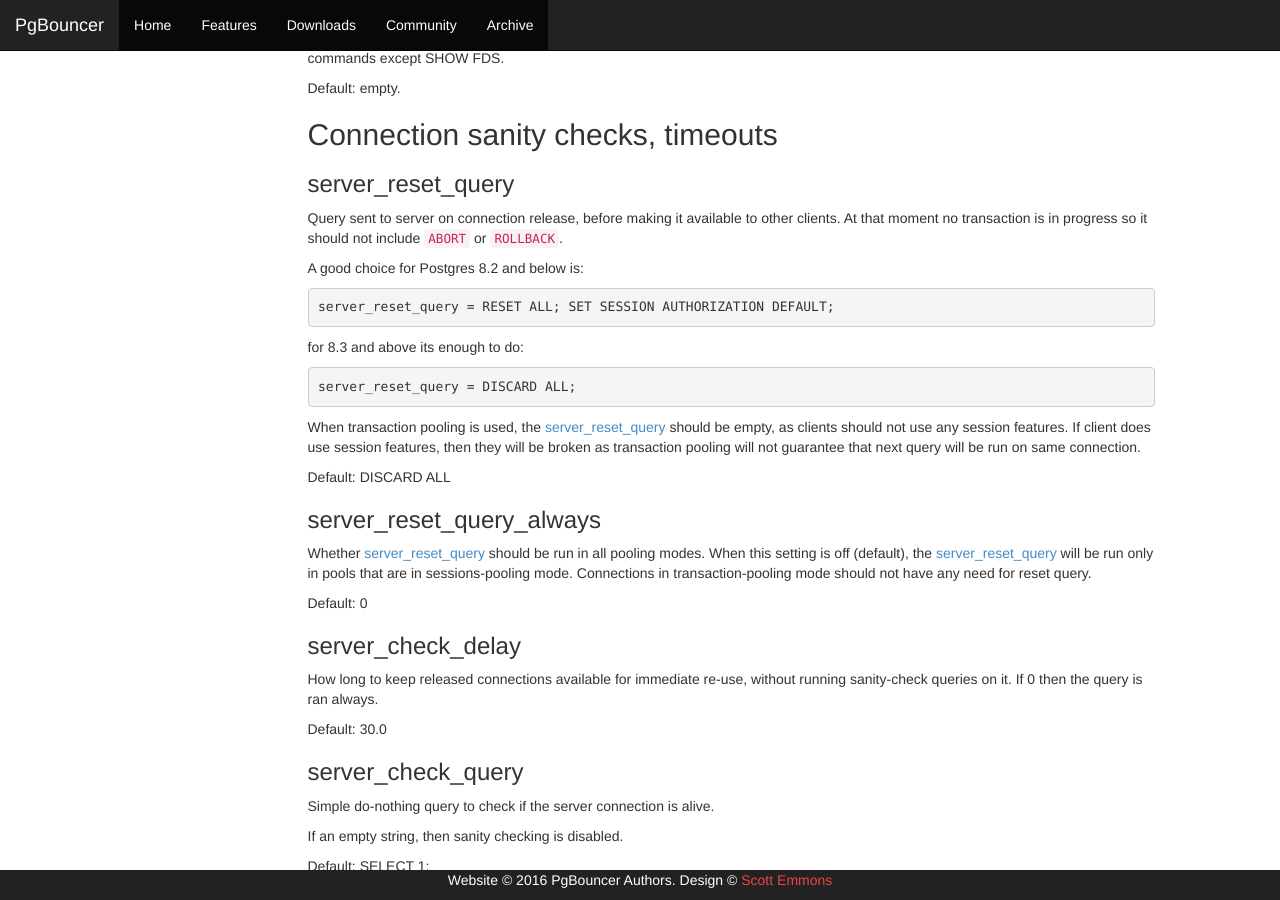
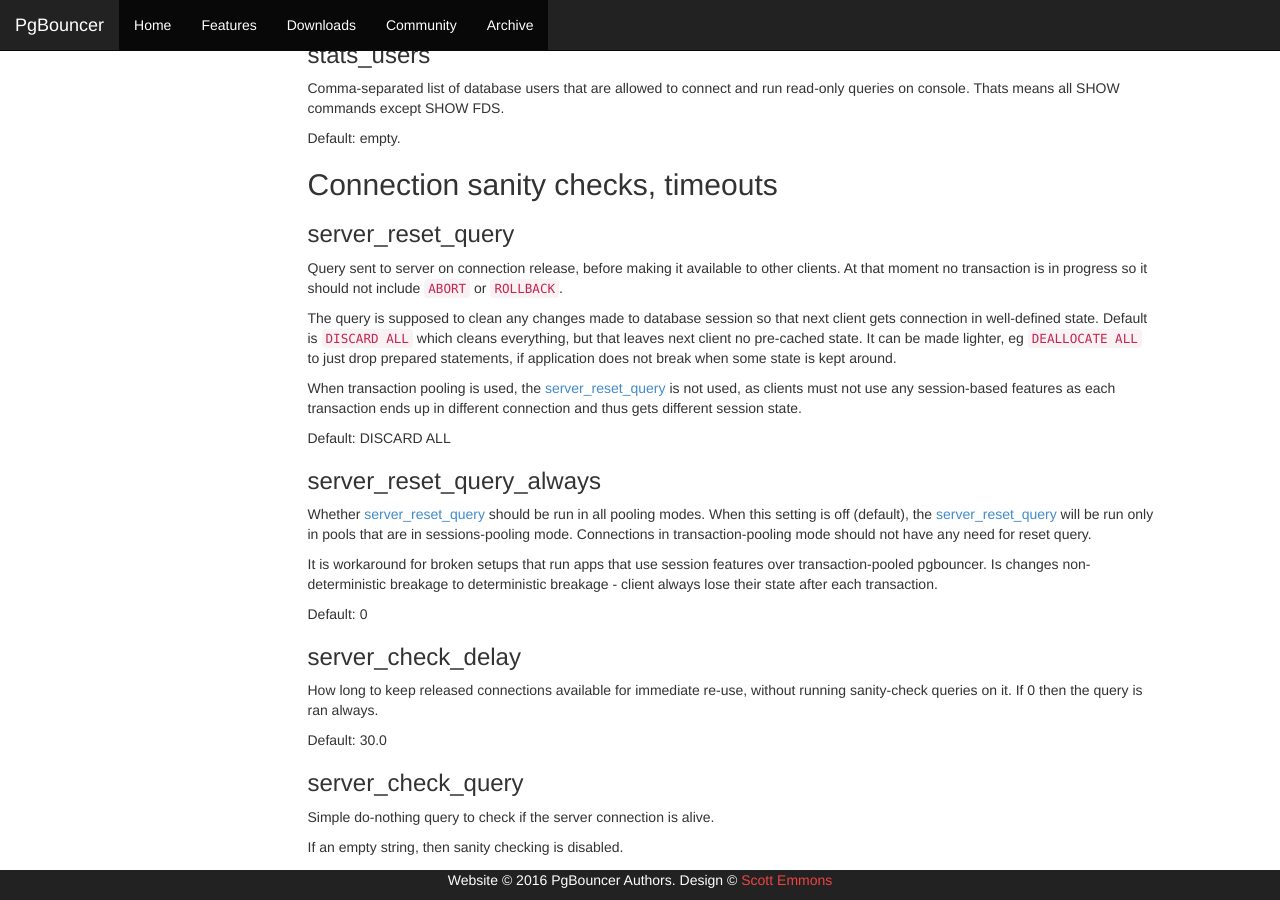
Before and after one commit to postgres-cn/pgbouncer-doc, a Jekyll site: the page built from config.md, in a window 1280 px wide and 900 px high, scrolled down 5389 px. Built offline with Jekyll 4.4.1, drawn with Linux system fonts in a browser that asks for light colours; some of the changed text lies outside the part shown.

```diff
--- a/config.md
+++ b/config.md
@@ -130,7 +130,10 @@ any
 
 ### auth_query
 
-Query to load user's password from db.
+Query to load user's password from database.
+
+Direct access to pg_shadow requires admin rights. It's preferable to
+use non-admin user that calls SECURITY DEFINER function instead.
 
 Default: `SELECT usename, passwd FROM pg_shadow WHERE usename=$1`
 
@@ -365,18 +368,17 @@ Query sent to server on connection release, before making it available
 to other clients. At that moment no transaction is in progress so it
 should not include `ABORT` or `ROLLBACK`.
 
-A good choice for Postgres 8.2 and below is:
+The query is supposed to clean any changes made to database session so
+that next client gets connection in well-defined state. Default is
+`DISCARD ALL` which cleans everything, but that leaves next client no
+pre-cached state. It can be made lighter, eg `DEALLOCATE ALL` to just
+drop prepared statements, if application does not break when some state
+is kept around.
 
-    server_reset_query = RESET ALL; SET SESSION AUTHORIZATION DEFAULT;
-
-for 8.3 and above its enough to do:
-
-    server_reset_query = DISCARD ALL;
-
-When transaction pooling is used, the [server_reset_query](#serverresetquery) should
-be empty, as clients should not use any session features. If client does
-use session features, then they will be broken as transaction pooling
-will not guarantee that next query will be run on same connection.
+When transaction pooling is used, the [server_reset_query](#serverresetquery) is not
+used, as clients must not use any session-based features as each
+transaction ends up in different connection and thus gets different
+session state.
 
 Default: DISCARD ALL
 
@@ -386,6 +388,11 @@ Whether [server_reset_query](#serverresetquery) should be run in all pooling mod
 When this setting is off (default), the [server_reset_query](#serverresetquery) will
 be run only in pools that are in sessions-pooling mode. Connections in
 transaction-pooling mode should not have any need for reset query.
+
+It is workaround for broken setups that run apps that use session
+features over transaction-pooled pgbouncer. Is changes non-deterministic
+breakage to deterministic breakage - client always lose their state
+after each transaction.
 
 Default: 0
 
@@ -777,8 +784,11 @@ client username, meaning that there will be one pool per user.
 ### auth_user
 
 If `auth_user` is set, any user not specified in auth_file will be
-queried from pg_shadow in the database using auth_user. Auth_user's
-password will be taken from auth_file.
+queried from pg_shadow in the database using `auth_user`. Auth_user's
+password will be taken from `auth_file`.
+
+Direct access to pg_shadow requires admin rights. It's preferable to
+use non-admin user that calls SECURITY DEFINER function instead.
 
 ### pool_size
 
@@ -919,6 +929,19 @@ Database defaults:
     ; access to destination database will go with single user
     forcedb = host=127.0.0.1 port=300 user=baz password=foo client_encoding=UNICODE datestyle=ISO
 
+Example of secure function for auth_query:
+
+    CREATE OR REPLACE FUNCTION pgbouncer.user_lookup(in i_username text, out uname text, out phash text)
+    RETURNS record AS $$
+    BEGIN
+        SELECT usename, passwd FROM pg_catalog.pg_shadow
+        WHERE usename = i_username INTO uname, phash;
+        RETURN;
+    END;
+    $$ LANGUAGE plpgsql SECURITY DEFINER;
+    REVOKE ALL ON FUNCTION pgbouncer.user_lookup(text) FROM public, pgbouncer;
+    GRANT EXECUTE ON FUNCTION pgbouncer.user_lookup(text) TO pgbouncer;
+
 See also
 --------
 
```
Also changed, not shown: other parts of config.md (+2 -2 lines), _data/downloads.json (+8 -0 lines), _posts/2016-02-18-pgbouncer-1-7.1.md (added, +19 -0 lines), changelog.md.
